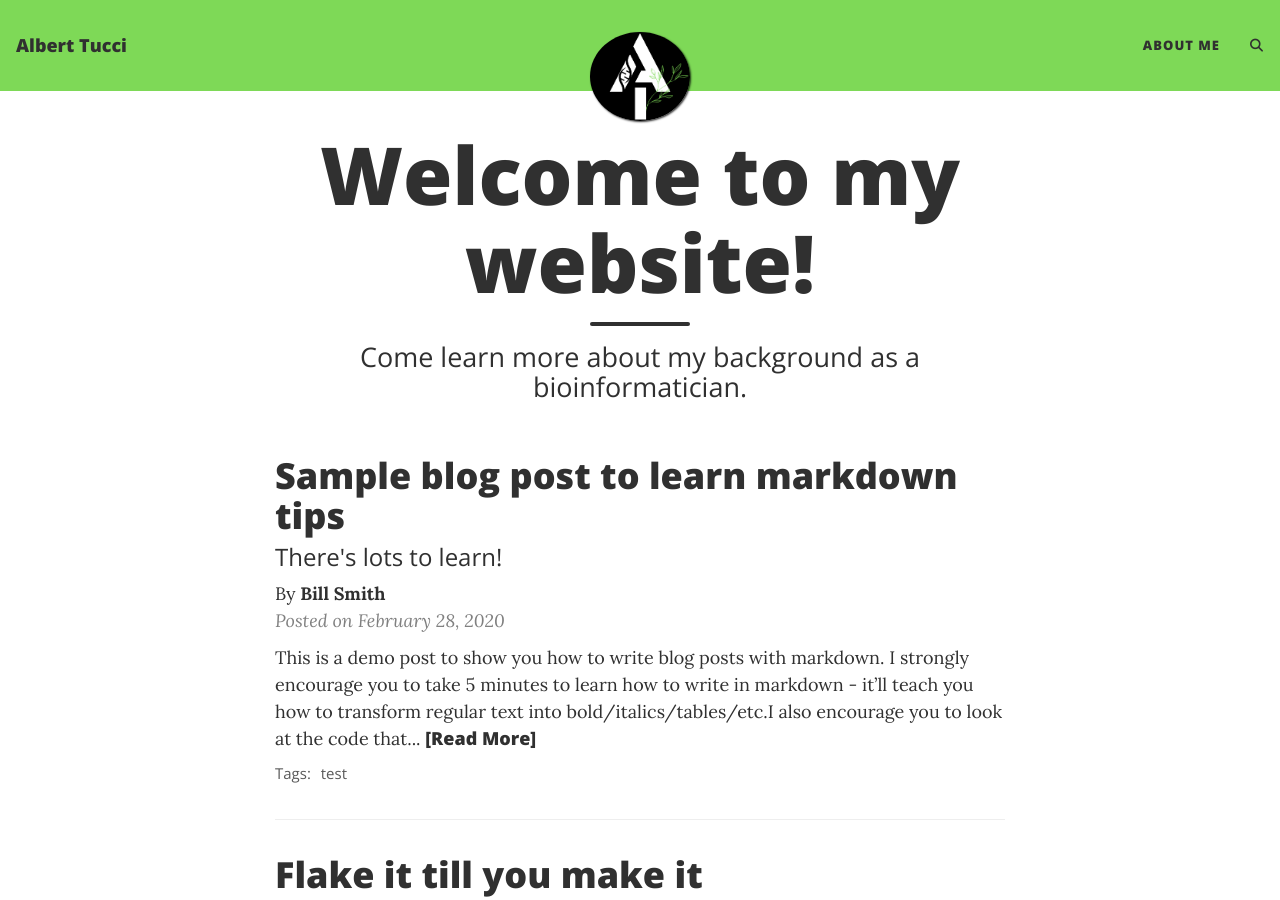
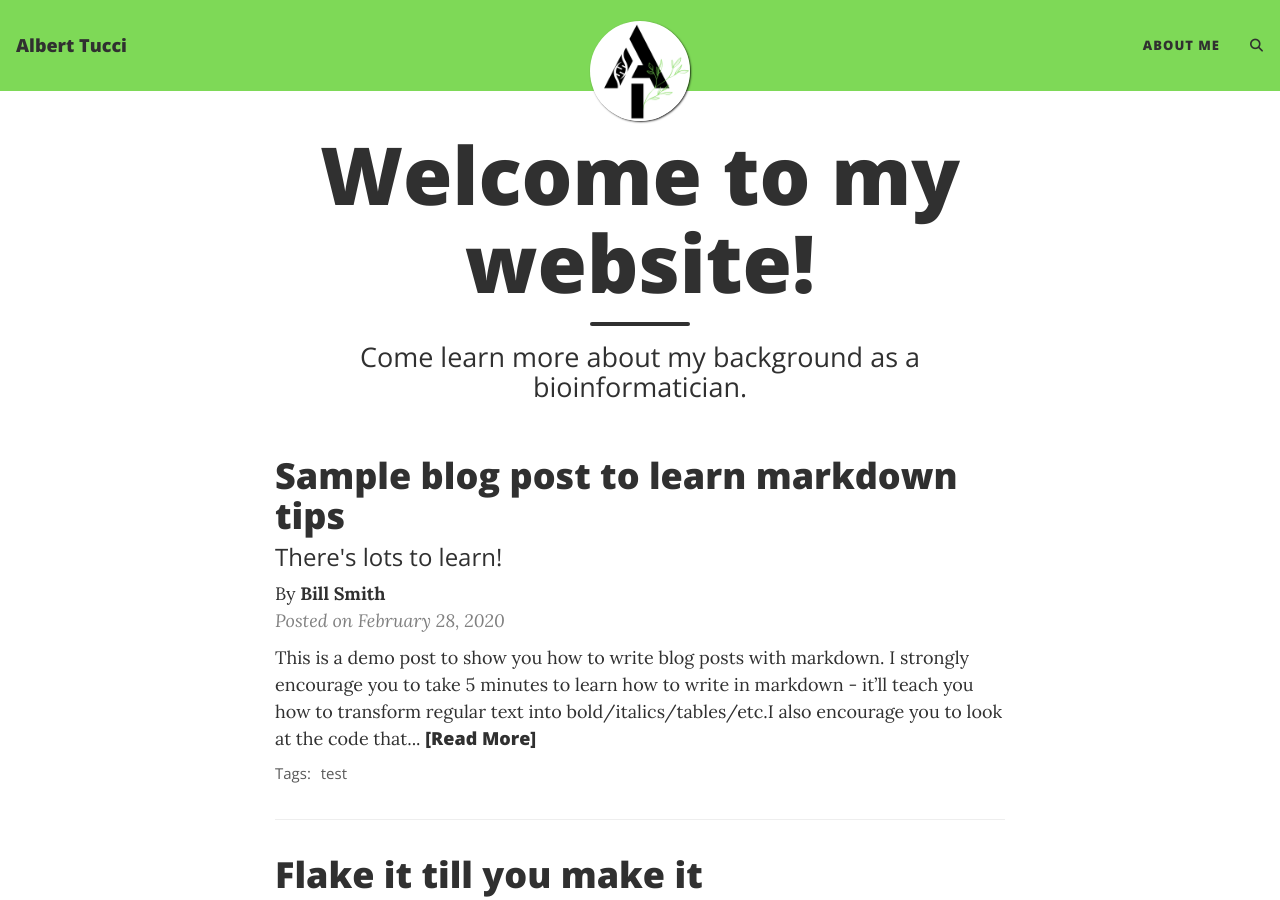
Before and after one commit to bioinfo-tucci/bioinfo-tucci.github.io, a Jekyll site: the page built from index.html, in a window 1280 px wide and 900 px high. Built offline with Jekyll 4.4.1, drawn with Linux system fonts in a browser that asks for light colours; the list of posts is cut into pages by our own code; comment, search, counter and statistics services are not loaded.

Commit message:
change logo

```diff
--- a/_config.yml
+++ b/_config.yml
@@ -21,6 +21,7 @@ author: Albert Tucci
 
 navbar-links:
   About Me: "aboutme"
+    #Projects: "projects"
     # Resources:
     #   - Beautiful Jekyll: "https://beautifuljekyll.com"
     #   - Learn markdown: "https://www.markdowntutorial.com/"
@@ -32,7 +33,7 @@ navbar-links:
 
 # Image to show in the navigation bar - works best with a square image
 # Remove this parameter if you don't want an image in the navbar
-avatar: "/assets/img/Black_AT2_short.png"
+avatar: "/assets/img/White_AT2_short.png"
 
 # By default, the image is cut into a circle. You can disable this behaviour by setting 'round-avatar: false'
 round-avatar: true
```
Also changed, not shown: assets/img/White_AT2.png (added), assets/img/White_AT2_short.png (added), 3 other files.
